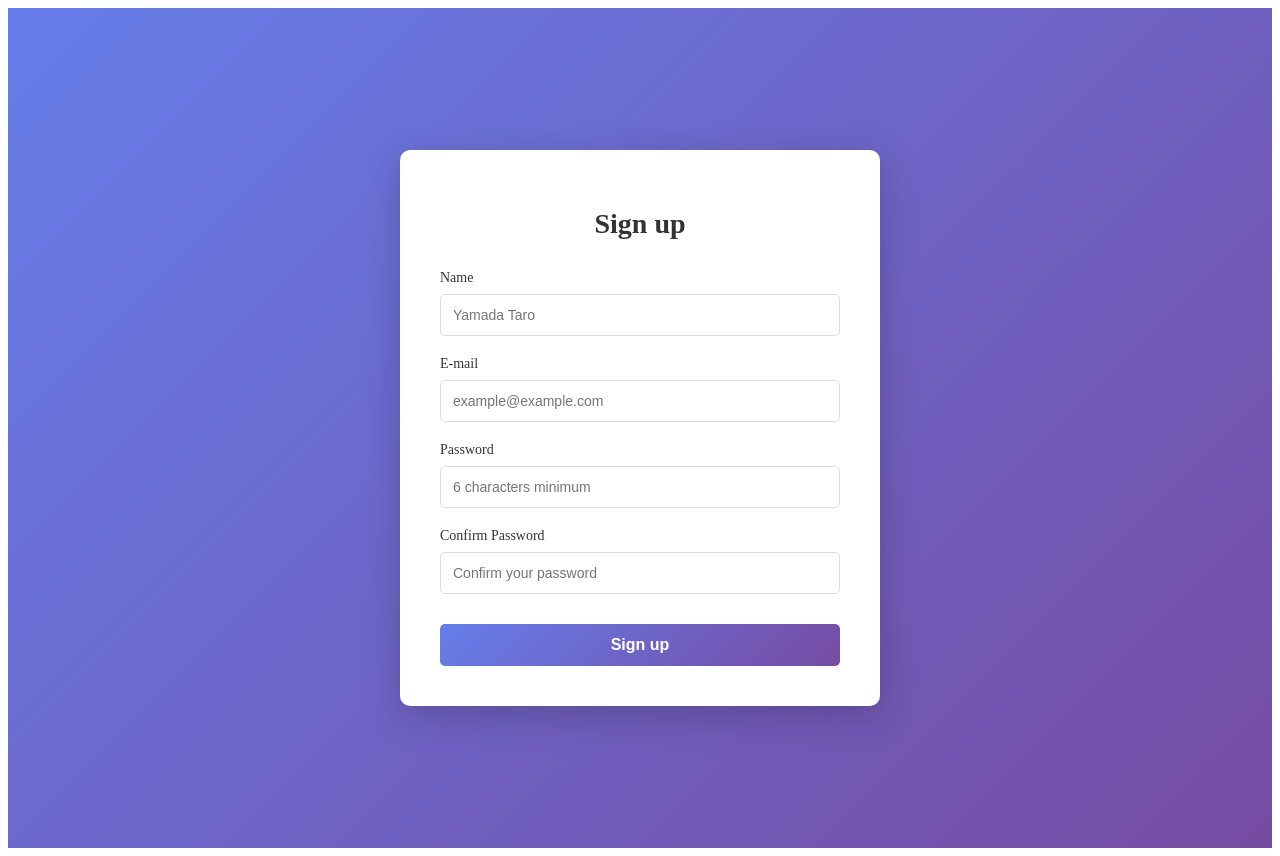
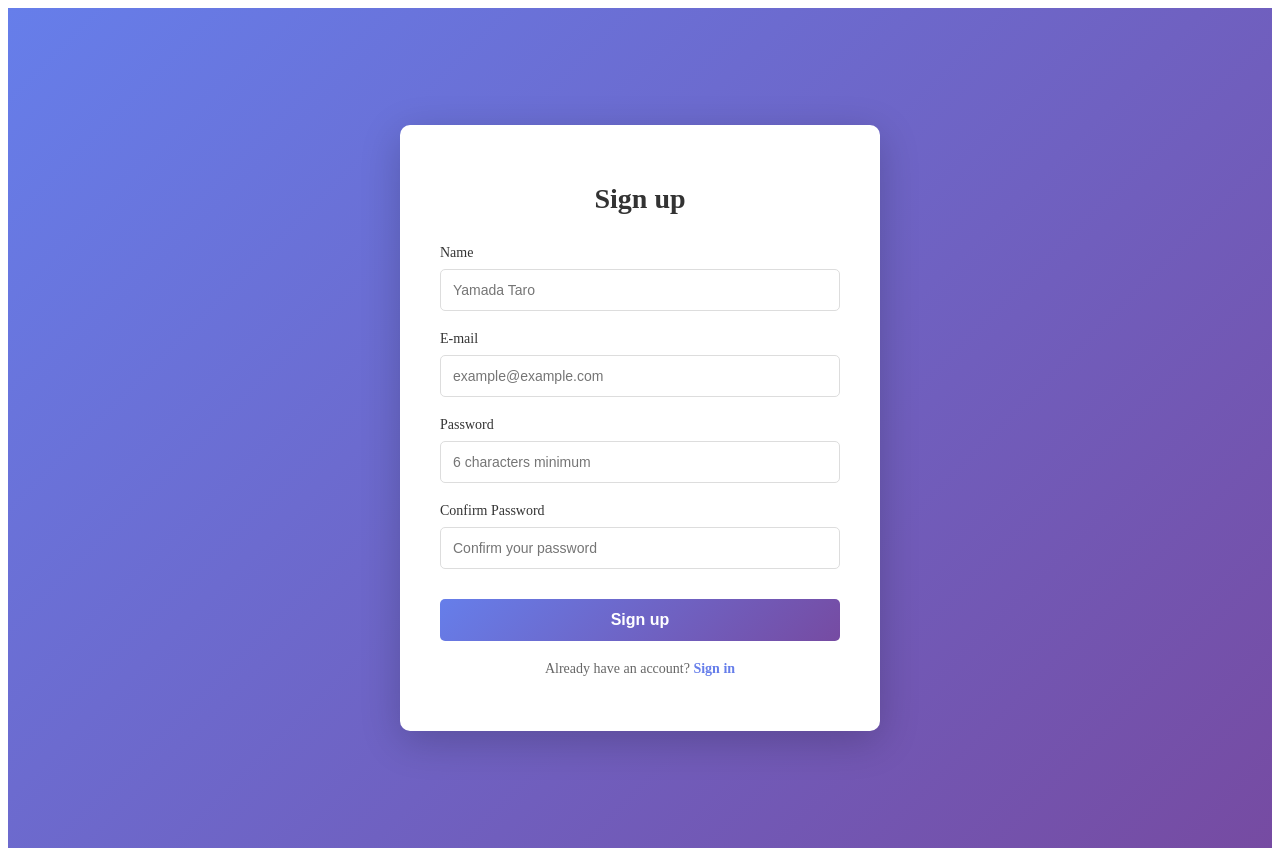
Before and after one commit to ykttdn/bookmark-nuxt, a Nuxt app: page /sign_up in a window 1280 px wide. Built offline with nearby package versions, Linux system fonts and the light colour scheme; no server answers.

Commit message:
Add links betwween sign in/up pages

```diff
--- a/app/pages/sign_in.vue
+++ b/app/pages/sign_in.vue
@@ -68,4 +68,11 @@ const handleSubmit = async () => {
       {{ isSubmitting ? 'Processing...' : 'Sign in' }}
     </button>
   </form>
+
+  <p>
+    Don't have an account?
+    <NuxtLink to="/sign_up">
+      Sign up
+    </NuxtLink>
+  </p>
 </template>
--- a/app/pages/sign_up.vue
+++ b/app/pages/sign_up.vue
@@ -152,6 +152,13 @@ const handleSubmit = async () => {
           {{ isSubmitting ? 'Processing...' : 'Sign up' }}
         </button>
       </form>
+
+      <p class="login-link">
+        Already have an account?
+        <NuxtLink to="/sign_in">
+          Sign in
+        </NuxtLink>
+      </p>
     </div>
   </div>
 </template>
```
